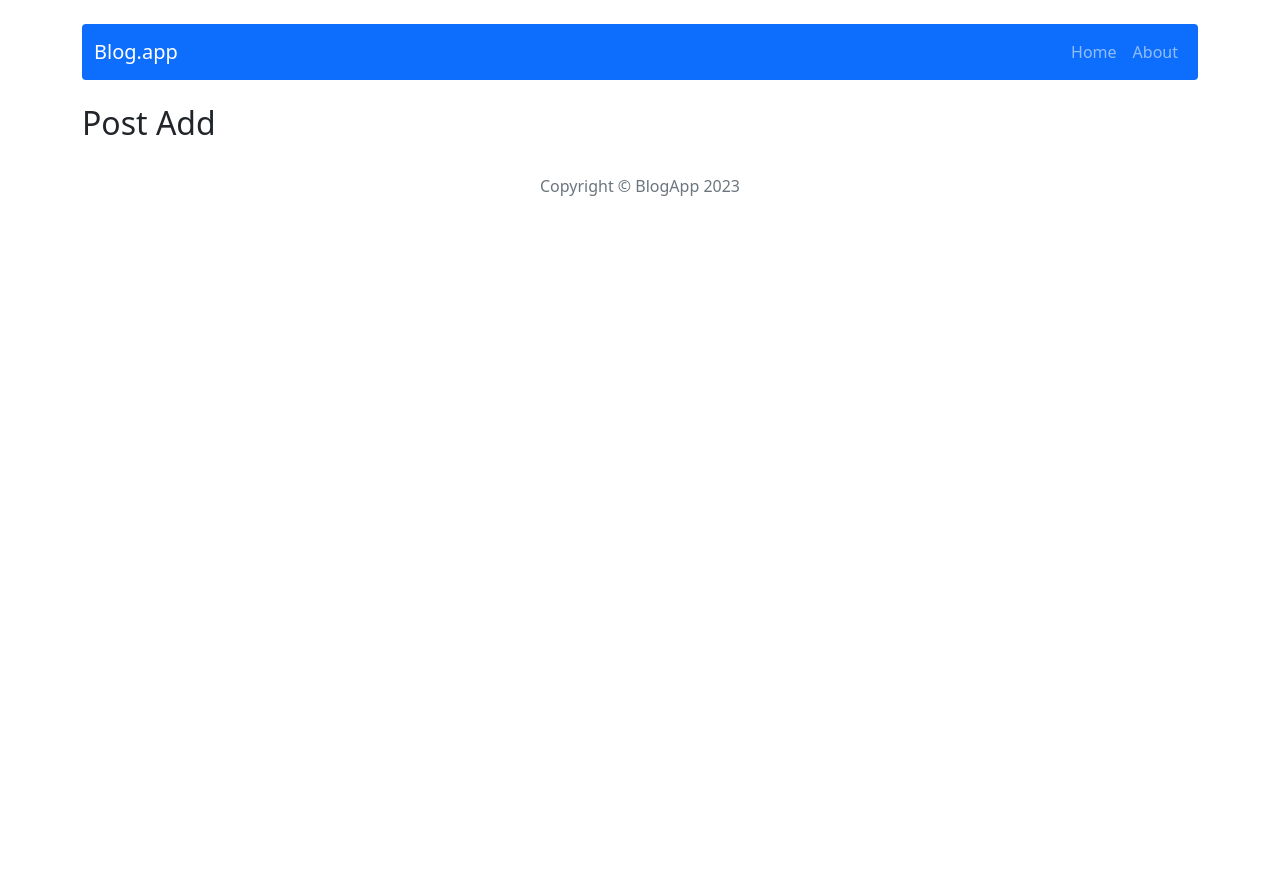
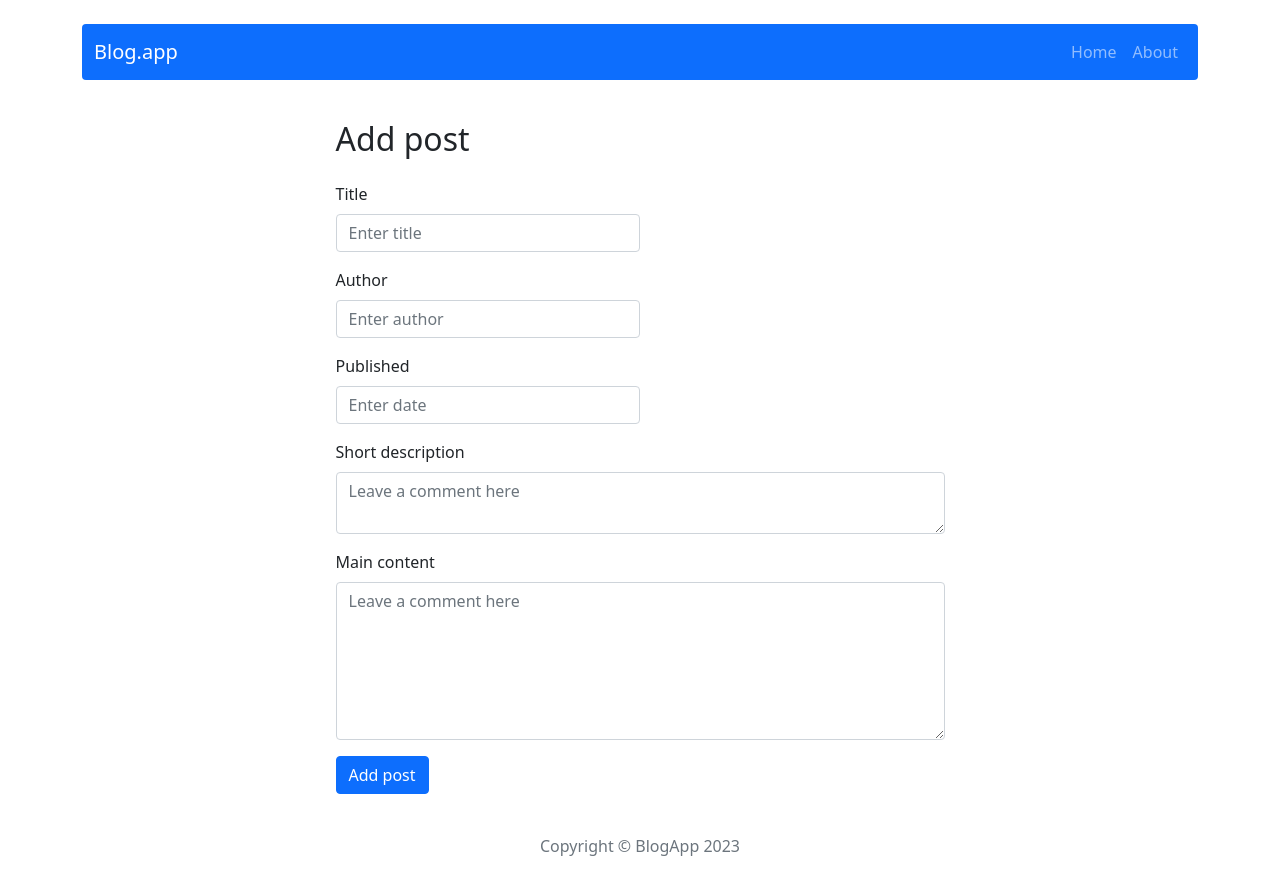
Before and after one commit to DawidParciak/blog-react, a React (Create React App) app: page /post/add in a window 1280 px wide. Before the commit the page ends 800 px from the top, so only its background shows below. Built offline with nearby package versions, Linux system fonts and the light colour scheme.

Commit message:
Add adding posts

```diff
--- a/package.json
+++ b/package.json
@@ -16,6 +16,7 @@
     "redux": "4.1.2",
     "redux-devtools-extension": "2.13.9",
     "sass": "^1.58.0",
+    "shortid": "^2.2.16",
     "web-vitals": "^2.1.4"
   },
   "scripts": {
--- /dev/null
+++ b/src/components/features/PostAddForm/PostAddForm.js
@@ -0,0 +1,87 @@
+import { Form, Button } from "react-bootstrap";
+import { useState } from "react";
+import { useDispatch } from "react-redux";
+import { addPost } from "../../../redux/postsRedux";
+import { useNavigate } from "react-router-dom";
+
+const PostAddForm = props => {
+
+  const [title, setTitle] = useState('');
+  const [author, setAuthor] = useState('');
+  const [publishedDate, setPublishedDate] = useState('');
+  const [shortDescription, setShortDescription] = useState('');
+  const [content, setContent] = useState('');
+
+  const dispatch = useDispatch();
+  const postId = props.id
+  const navigate = useNavigate('');
+
+  const handleSubmit = e => {
+    e.preventDefault();
+    dispatch(addPost({
+      title,
+      author,
+      publishedDate,
+      shortDescription,
+      content,
+      postId,
+    }));
+    navigate('/')
+  };
+
+  return (
+    <Form onSubmit={handleSubmit}>
+      <Form.Group className="mb-3 col-lg-6" controlId="title">
+        <Form.Label>Title</Form.Label>
+        <Form.Control
+          value={title}
+          type="text"
+          placeholder="Enter title"
+          onChange={e => setTitle(e.target.value)}
+        />
+      </Form.Group>
+      <Form.Group className="mb-3 col-lg-6" controlId="postAuthor">
+        <Form.Label>Author</Form.Label>
+        <Form.Control
+          value={author}
+          type="text"
+          placeholder="Enter author"
+          onChange={e => setAuthor(e.target.value)}
+        />
+      </Form.Group>
+      <Form.Group className="mb-3 col-lg-6" controlId="postPublishedDate">
+        <Form.Label>Published</Form.Label>
+        <Form.Control
+          value={publishedDate}
+          type="text"
+          placeholder="Enter date"
+          onChange={e => setPublishedDate(e.target.value)}
+        />
+      </Form.Group>
+      <Form.Group className="mb-3" controlId="postShortDescription">
+        <Form.Label>Short description</Form.Label>
+        <Form.Control
+          value={shortDescription}
+          as="textarea"
+          placeholder="Leave a comment here"
+          onChange={e => setShortDescription(e.target.value)}
+        />
+      </Form.Group>
+      <Form.Group className="mb-3" controlId="postContent">
+        <Form.Label>Main content</Form.Label>
+        <Form.Control
+          value={content}
+          as="textarea"
+          placeholder="Leave a comment here"
+          rows="6"
+          onChange={e => setContent(e.target.value)}
+        />
+      </Form.Group>
+      <Button variant="primary" type="submit">
+        Add post
+      </Button>
+    </Form>
+  );
+};
+
+export default PostAddForm;
--- a/src/components/features/PostSingle/PostSingle.js
+++ b/src/components/features/PostSingle/PostSingle.js
@@ -4,7 +4,7 @@ import { Link } from "react-router-dom";
 const PostSingle = props => {
 
   return (
-    <Col lg='4' md='6' xs='12'>
+    <Col lg='4' md='6' xs='12' className="pb-4">
       <Card>
         <Card.Body>
 
--- a/src/components/pages/Post/Post.js
+++ b/src/components/pages/Post/Post.js
@@ -9,6 +9,7 @@ const Post = () => {
   const { id } = useParams();
   const dispatch = useDispatch();
   const postData = useSelector((state) => getPostById(state, id));
+
   const [show, setShow] = useState(false);
 
   const handleClose = () => setShow(false);
--- a/src/components/pages/PostAdd/PostAdd.js
+++ b/src/components/pages/PostAdd/PostAdd.js
@@ -1,8 +1,22 @@
+import PostAddForm from "../../features/PostAddForm/PostAddForm";
+import { Row, Col, Card } from "react-bootstrap";
+
 const PostAdd = () => {
   return (
-    <div>
-      <h2>Post Add</h2>
-    </div>
+    <section>
+      <Row className="justify-content-center">
+        <Col xs='12' lg='7'>
+          <Card className="border-0">
+            <Card.Body>
+              <Card.Title className="mb-4">
+                <h2>Add post</h2>
+              </Card.Title>
+              <PostAddForm />
+            </Card.Body>
+          </Card>
+        </Col>
+      </Row>
+    </section>
   );
 };
 
--- a/src/redux/postsRedux.js
+++ b/src/redux/postsRedux.js
@@ -1,3 +1,5 @@
+import shortid from "shortid";
+
 //selectors
 export const getAllPosts = state  => state.posts;
 export const getPostById = ({ posts }, postId) =>
@@ -5,14 +7,18 @@ export const getPostById = ({ posts }, postId) =>
 
 // actions
 const createActionName = actionName => `app/posts/${actionName}`;
-const REMOVE_POST =createActionName('REMOVE_POST');
+const REMOVE_POST = createActionName('REMOVE_POST');
+const ADD_POST = createActionName('ADD_POST')
 
 // action creators
 export const removePost = payload => ({ type: REMOVE_POST, payload });
+export const addPost = payload => ({ type: ADD_POST, payload });
 const postsReducer = (statePart = [], action) => {
   switch (action.type) {
     case REMOVE_POST:
       return statePart.filter(post => post.id !== action.payload);
+    case ADD_POST:
+      return [...statePart, {...action.payload, id: shortid() }];
     default:
       return statePart;
   };
```
Also changed, not shown: 1 other file (tests, documents, lock files or other folders).
